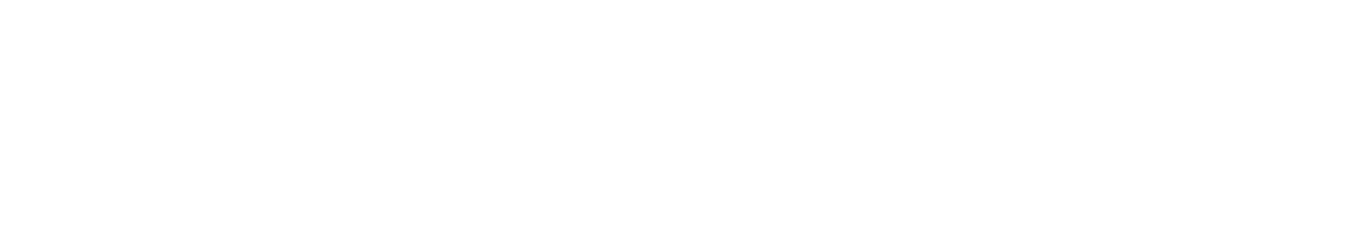
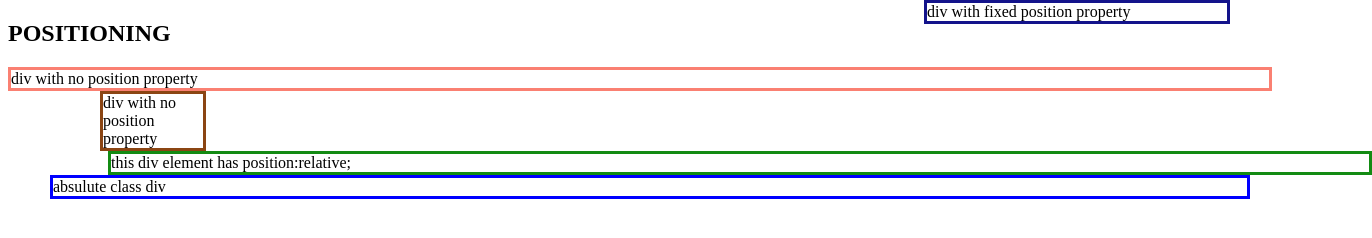
Before and after one commit to alexa00707/structure-html, a plain HTML site: page index.html in a window 1280 px wide. Shown: the whole page, 1372 px wide, since content can reach past the window. Drawn offline with Linux system fonts and the light colour scheme.

Commit message:
Add files via upload

```diff
--- a/index.html
+++ b/index.html
@@ -1,11 +1,58 @@
-
 <!DOCTYPE html>
-
 <html>
-<head>
-    <title>structure of HTML<title>
-</head>
-<body>
-   hello,world
-</body>
+    <head>
+        <style>
+            div{
+                right: 30px;
+                border: 3px solid salmon;
+            }
+            div.absolute{
+                position: absolute;
+                left: 50px;
+                border: 3px solid blue;
+            }
+            div.relative{
+                position: relative;
+                left: 100px;
+                border: 3px solid rgb(19, 139, 19);
+            }
+             div.fixed{
+                position: fixed;
+                top: 0;
+                right: 50px;
+                width: 300px;
+                border: 3px solid rgb(19, 19, 139);
+            }
+             div.sticky{
+                position: sticky;
+                top: 1px;
+                left: 100px;
+                width: 100px;
+                border: 3px solid saddlebrown;
+            }
+        </style>
+    </head>
+    <body>
+        <!--change the position to show difference
+        static
+        relative
+        fixed
+        sticky-->
+        <h2>POSITIONING</h2>
+        <div>
+            div with no position property
+        </div>
+        <div class="sticky">
+            div with no position property
+        </div>
+        <div class="relative">
+            this div element has position:relative;
+        </div>
+        <div class="absolute">
+            absulute class div
+        </div>
+        <div class="fixed">
+            div with fixed position property
+        </div>
+    </body>
 </html>
```
